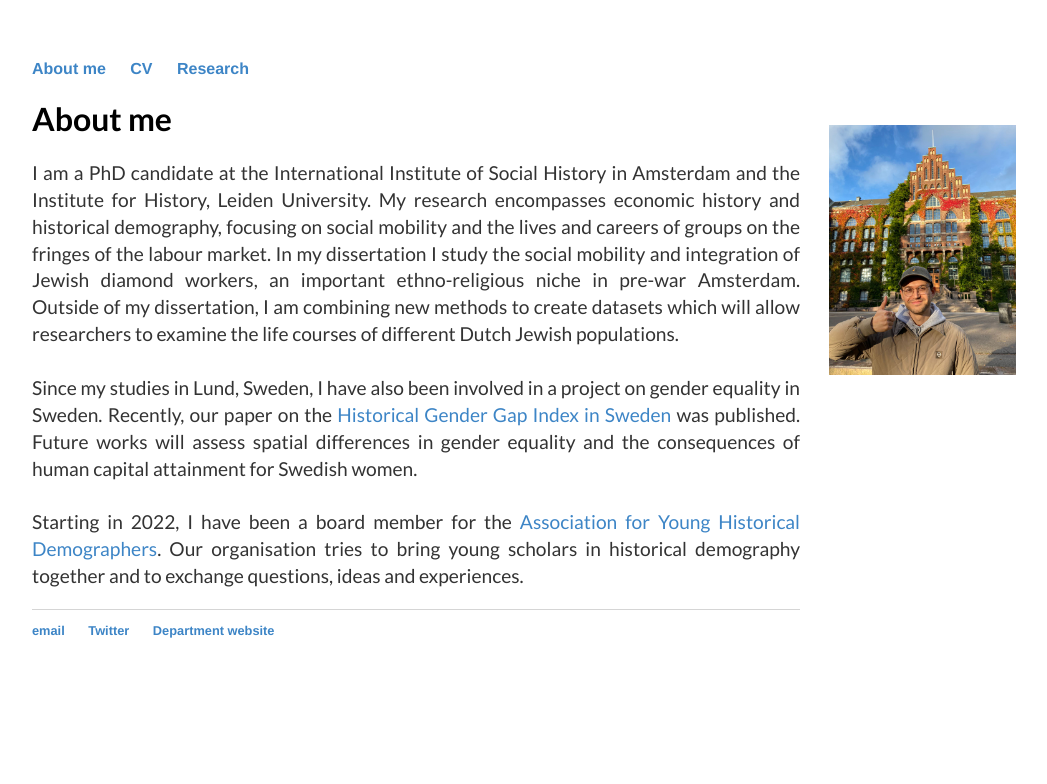
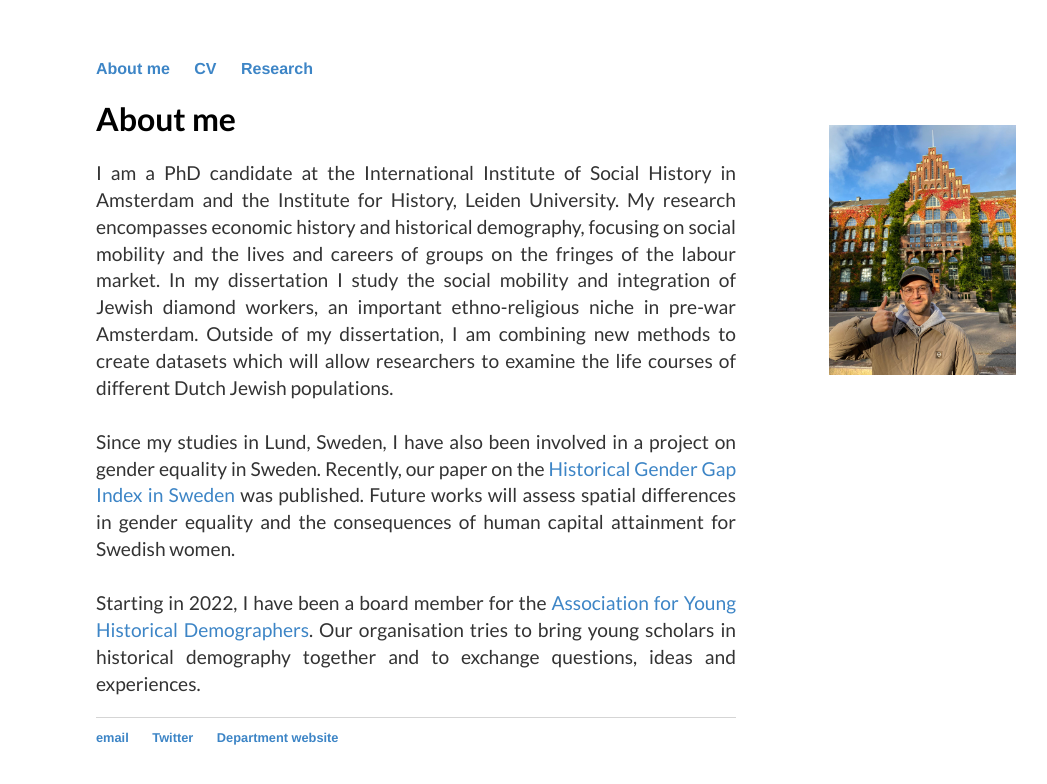
Before and after one commit to kok-joris/kok-joris.github.io, a Jekyll site: the page built from index.html, in a window 1280 px wide. Shown: the top 784 px of the page, without its empty margins (224-1271 px from the left). Built offline with Jekyll 4.4.1, drawn with Linux system fonts in a browser that asks for light colours; Markdown is read by kramdown in place of the engine named in the settings.

Commit message:
Update main.css

```diff
--- a/css/main.css
+++ b/css/main.css
@@ -1,6 +1,6 @@
 body {
     margin: 60px auto;
-    width: 60%;
+    width: 50%;
 }
 nav ul, footer ul {
     font-family:'Helvetica', 'Arial', 'Sans-Serif';
```
